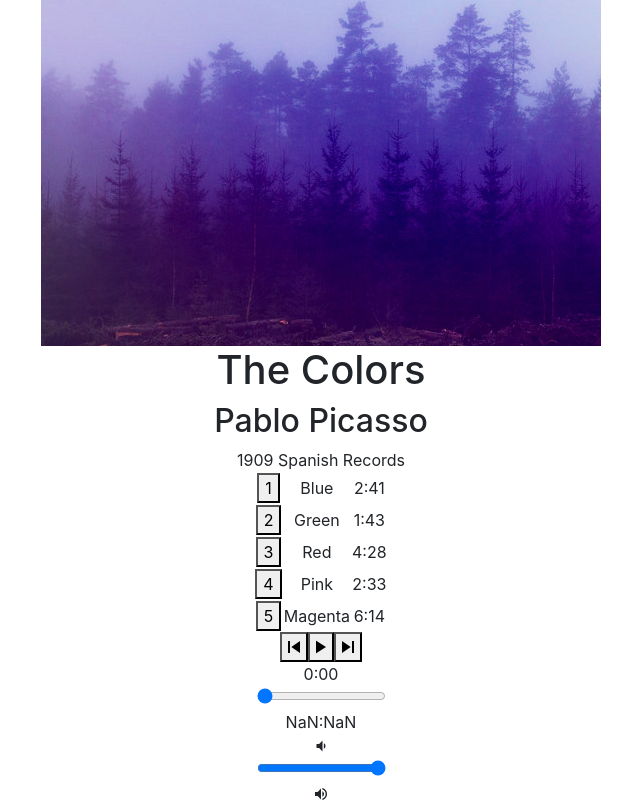
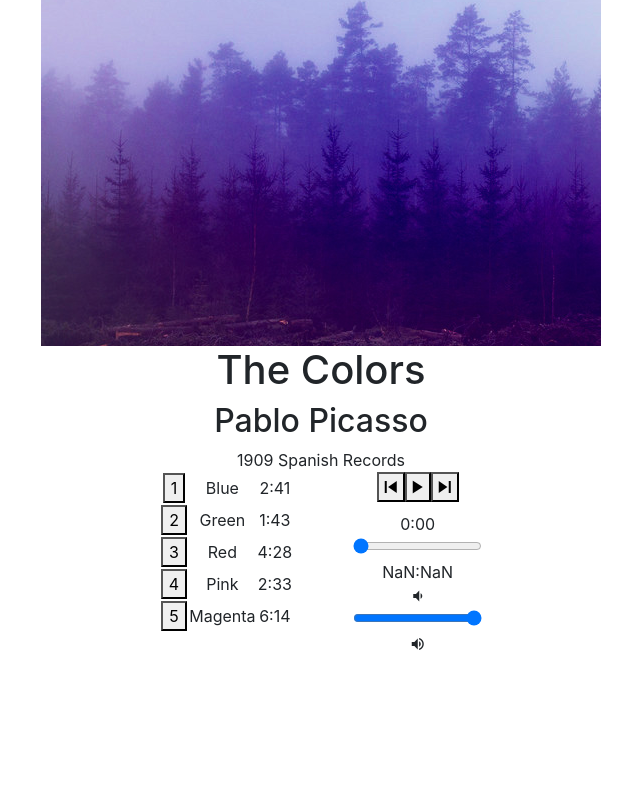
Before and after one commit to wayock/bloc-jams-react, a React (Create React App) app: page /album/the-colors in a window 1280 px wide. Shown: the part 342-1148 px from the top of the page, without its empty margins (319-959 px from the left). After the commit the page ends 998 px from the top, so only its background shows below. Built offline with nearby package versions, Linux system fonts and the light colour scheme.

Commit message:
style updates to album page.

```diff
--- a/src/components/Album.css
+++ b/src/components/Album.css
@@ -2,6 +2,7 @@
   display: flex;
   flex-direction: row;
   flex-flow: row wrap;
+  flex-grow: 1;
   justify-content: center;
   border-style: hidden;
 }
@@ -9,7 +10,7 @@
 .flex-container {
   display: flex;
   flex-direction: row;
-  flex-flow: row wrap;
+  flex-wrap: nowrap;
   justify-content: center;
   border-style: hidden;
 }
--- a/src/components/Album.js
+++ b/src/components/Album.js
@@ -149,7 +149,7 @@ class Album extends Component {
           </div>
         </div>
         <div className="container">
-          <div className="flex-row">
+          <div className="row">
             <div className="col-sm">
               <table id="song-list">
                 <colgroup>
@@ -173,6 +173,8 @@ class Album extends Component {
               </table>
             </div>
             <div className="col-sm">
+            </div>
+            <div className="col-sm">
               <PlayerBar
                 isPlaying={this.state.isPlaying}
                 currentSong={this.state.currentSong}
--- a/src/components/PlayerBar.css
+++ b/src/components/PlayerBar.css
@@ -1,16 +1,11 @@
-.player-bar {
 
+#buttons {
+padding-bottom: 10px;
 }
 
 
-#time-control {
 
+.time-control {
+    position: relative;
+    font-size: 0.8rem;
 }
-
-.current-time {
-		left: 2.5em; /* 40 */
-}
-
-.total-time {
-  right: 2.5em; /* 40 */
-}
--- a/src/components/PlayerBar.js
+++ b/src/components/PlayerBar.js
@@ -16,7 +16,7 @@ class PlayerBar extends Component {
              <span className="ion-md-skip-forward"></span>
            </button>
          </section>
-         <section id="time-control">
+         <section id="time-control" >
            <div className="current-time">{this.props.currentTime}</div>
            <input
              type="range"
```
